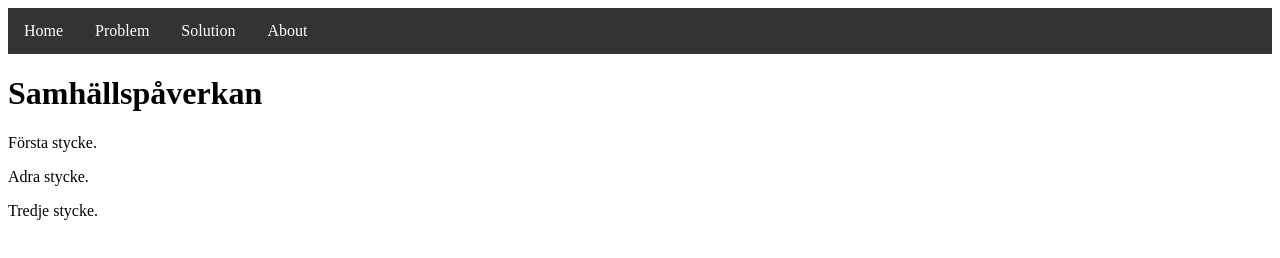
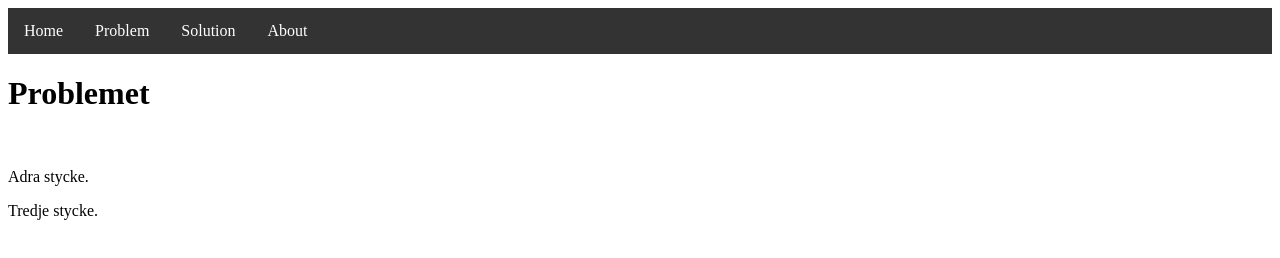
Before and after one commit to de-tyga001122/samh-llp-verkan, a plain HTML site: page problem.html in a window 1280 px wide. Drawn offline with Linux system fonts and the light colour scheme.

Commit message:
Update problem.html

```diff
--- a/problem.html
+++ b/problem.html
@@ -14,8 +14,10 @@
       <li><a href="about.html">About</a></li>
     </ul>
 
-<h1>Samhällspåverkan</h1>
-<p>Första stycke.</p>
+<h1>Problemet</h1>
+</br>
+
+<p></p>
 <p>
 
 </p>
```
